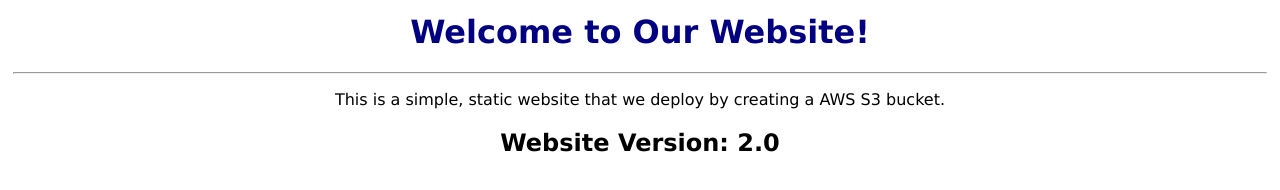
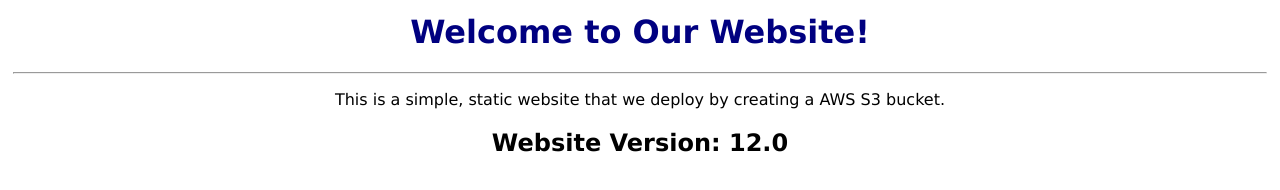
Before and after one commit to U01FC/Sample-Website, a plain HTML site: page index.html in a window 1280 px wide. Drawn offline with Linux system fonts and the light colour scheme.

Commit message:
Update index.html

```diff
--- a/index.html
+++ b/index.html
@@ -6,6 +6,6 @@
         <h1 style="color:navy">Welcome to Our Website!</h1>
         <hr>
         <p>This is a simple, static website that we deploy by creating a AWS S3 bucket.</p>
-        <h2>Website Version: 2.0</h2>
+        <h2>Website Version: 12.0</h2>
     </body>
 </html>
```
